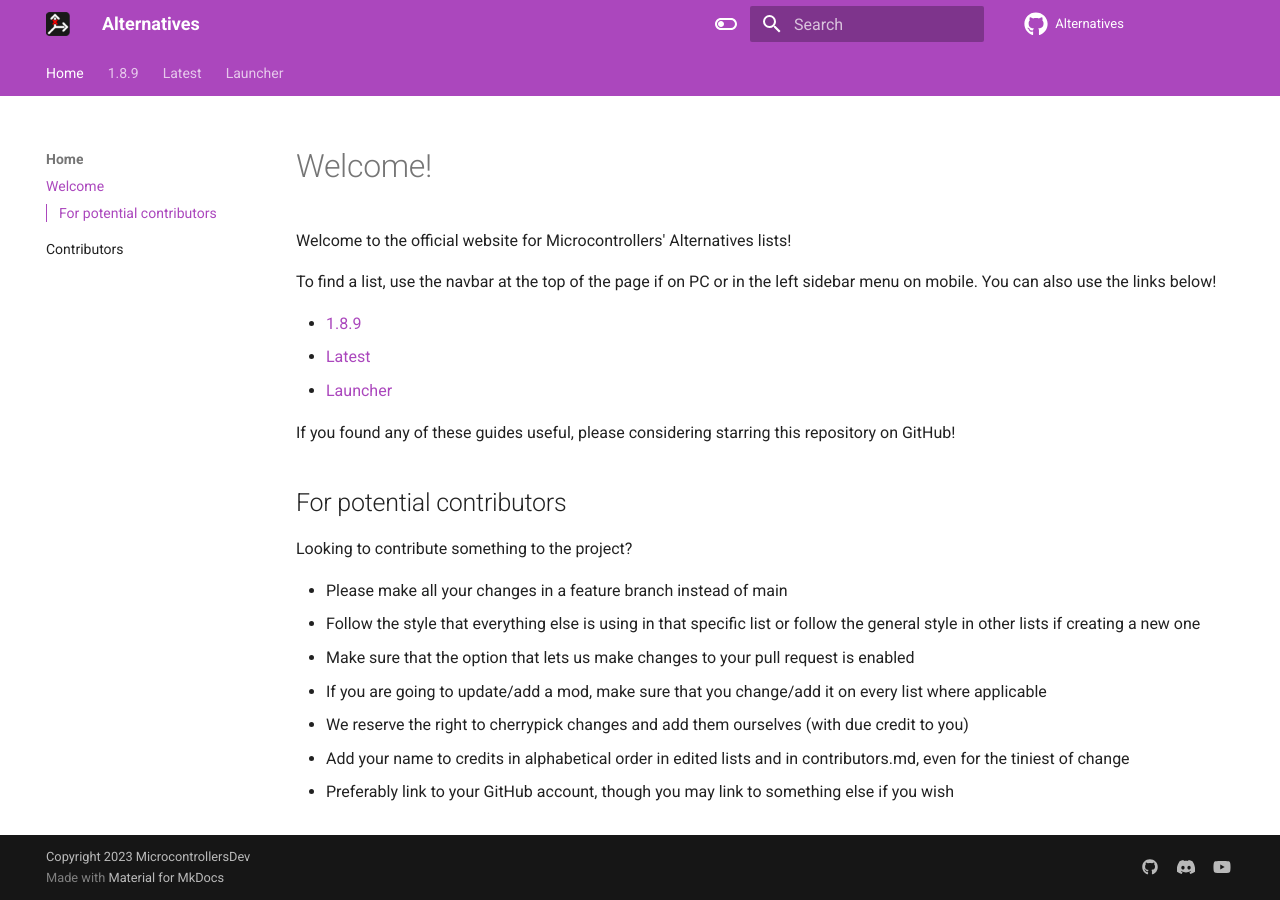
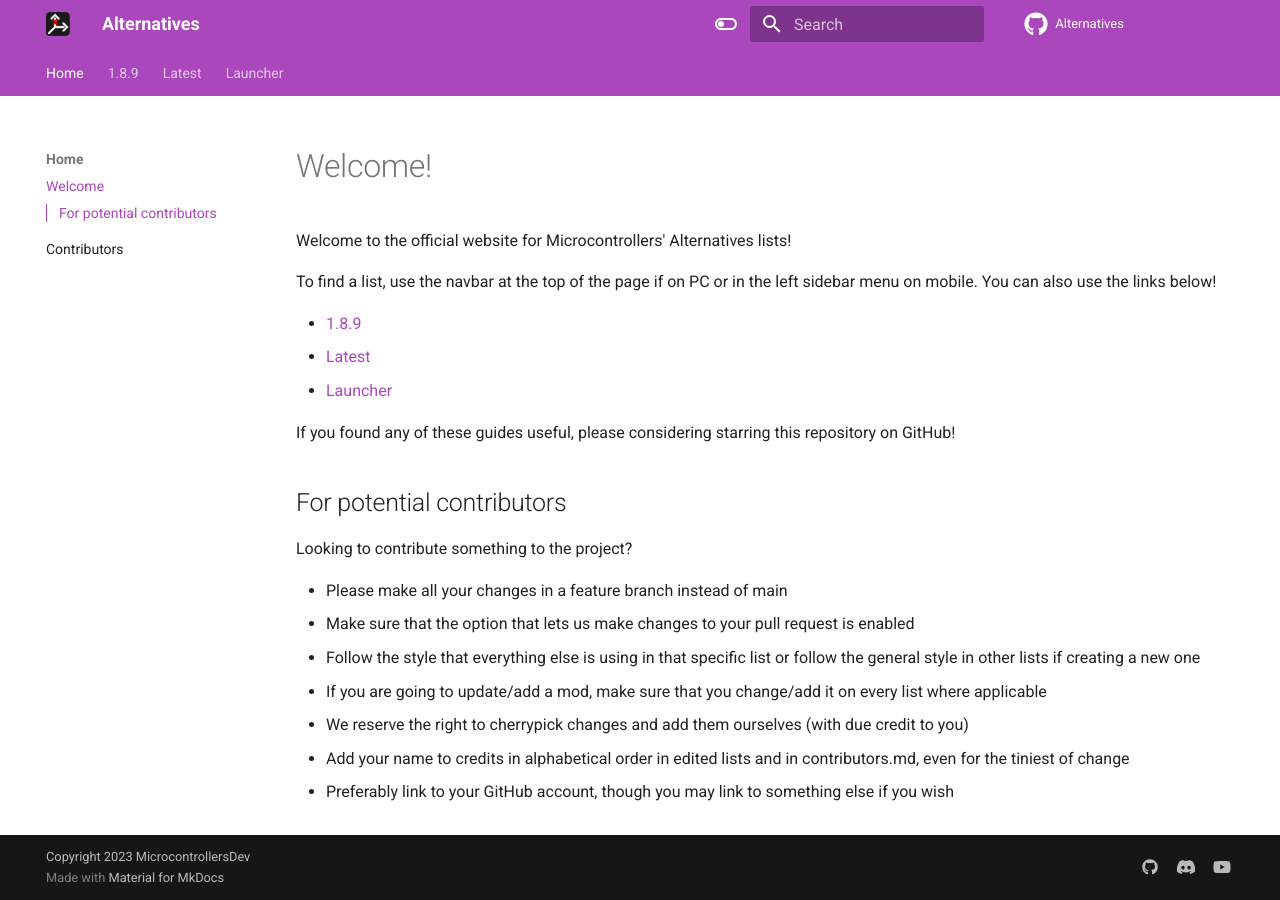
Before and after one commit to MicrocontrollersDev/Alternatives, an MkDocs documentation site: the page built from docs/index.md, in a window 1280 px wide. Built offline with MkDocs 1.6.1 and Material for MkDocs 9.7.7, drawn with Linux system fonts in a browser that asks for light colours; comment, search, counter and statistics services are not loaded.

```diff
--- a/docs/index.md
+++ b/docs/index.md
@@ -17,8 +17,8 @@ If you found any of these guides useful, please considering starring this reposi
 Looking to contribute something to the project?
 
 * Please make all your changes in a feature branch instead of main
+* Make sure that the option that lets us make changes to your pull request is enabled
 * Follow the style that everything else is using in that specific list or follow the general style in other lists if creating a new one
-* Make sure that the option that lets us make changes to your pull request is enabled
 * If you are going to update/add a mod, make sure that you change/add it on every list where applicable
 * We reserve the right to cherrypick changes and add them ourselves (with due credit to you)
 * Add your name to credits in alphabetical order in edited lists and in contributors.md, even for the tiniest of change
```
